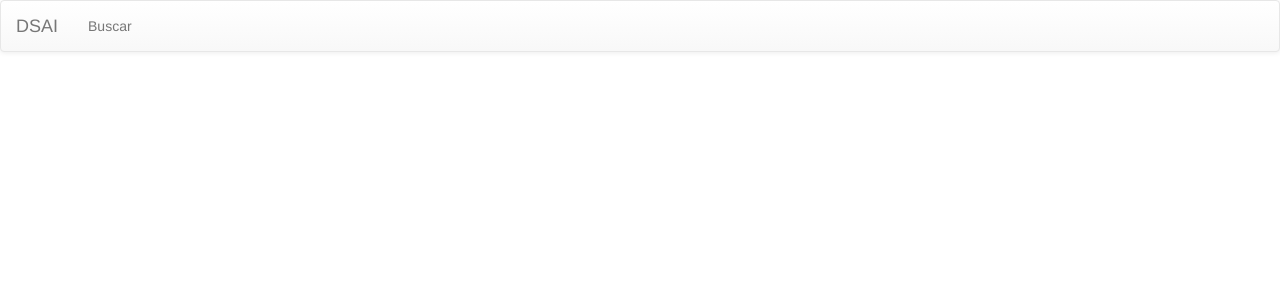
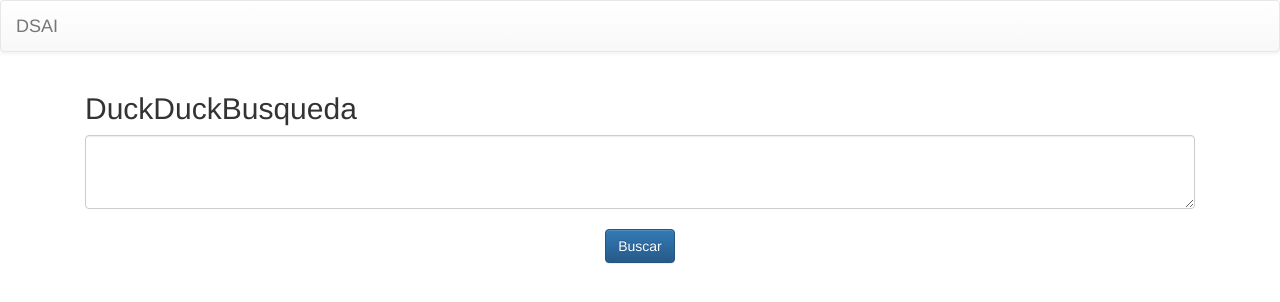
Before and after one commit to Hectormm/DSAI-duckduckgo, a plain HTML site: page index.html in a window 1280 px wide. Drawn offline with nearby package versions, Linux system fonts and the light colour scheme.

Commit message:
Text area + botn

```diff
--- a/index.html
+++ b/index.html
@@ -22,14 +22,28 @@
         </div>
         <div class="collapse navbar-collapse navbar-ex1-collapse">
             <ul class="nav navbar-nav">
-                <li><a href="#">Buscar</a></li>
             </ul>
         </div>
     </nav>
+    <div class="container">
+        <div class="col-lg-12">
+            <h2 class="form-signin-heading">DuckDuckBusqueda</h2>
+            <textarea name="" id="input" class="form-control" rows="3" required="required"></textarea>
+        </div>
+        <div class="col-lg-12" style="text-align:center;">
+            <br>
+            <button class="btn btn-primary " type="submit" onclick="inicioBusqueda()">Buscar</button>
+        </div>
+    </div>
 
 
+    <!--Jquery -->
+    <script src="https://ajax.googleapis.com/ajax/libs/jquery/2.1.4/jquery.min.js"></script>
     <!-- Latest compiled and minified JavaScript -->
     <script src="https://maxcdn.bootstrapcdn.com/bootstrap/3.3.5/js/bootstrap.min.js" integrity="sha512-K1qjQ+NcF2TYO/eI3M6v8EiNYZfA95pQumfvcVrTHtwQVDG+aHRqLi/ETn2uB+1JqwYqVG3LIvdm9lj6imS/pQ==" crossorigin="anonymous"></script>
+        <!-- Funciones práctica -->
+    <script src="js/script.js"></script>
+
 </body>
 
 </html>
```
